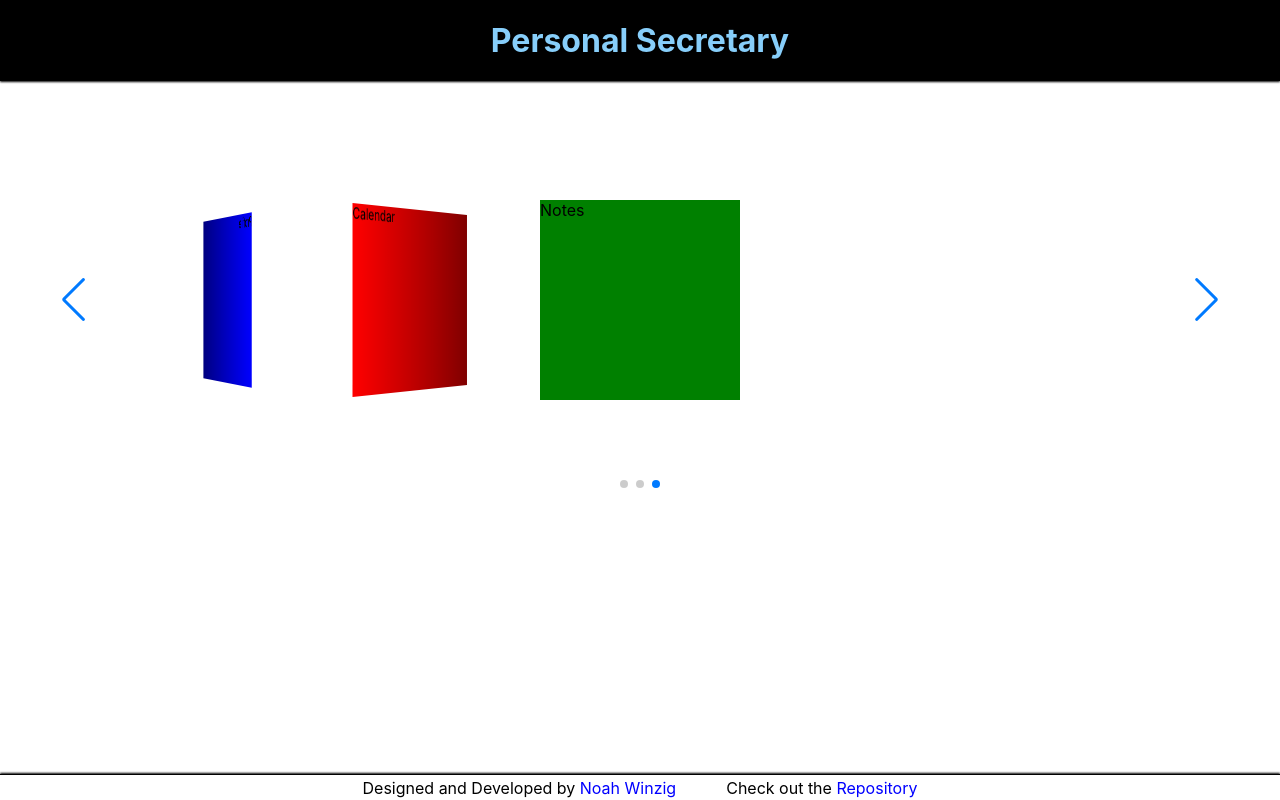
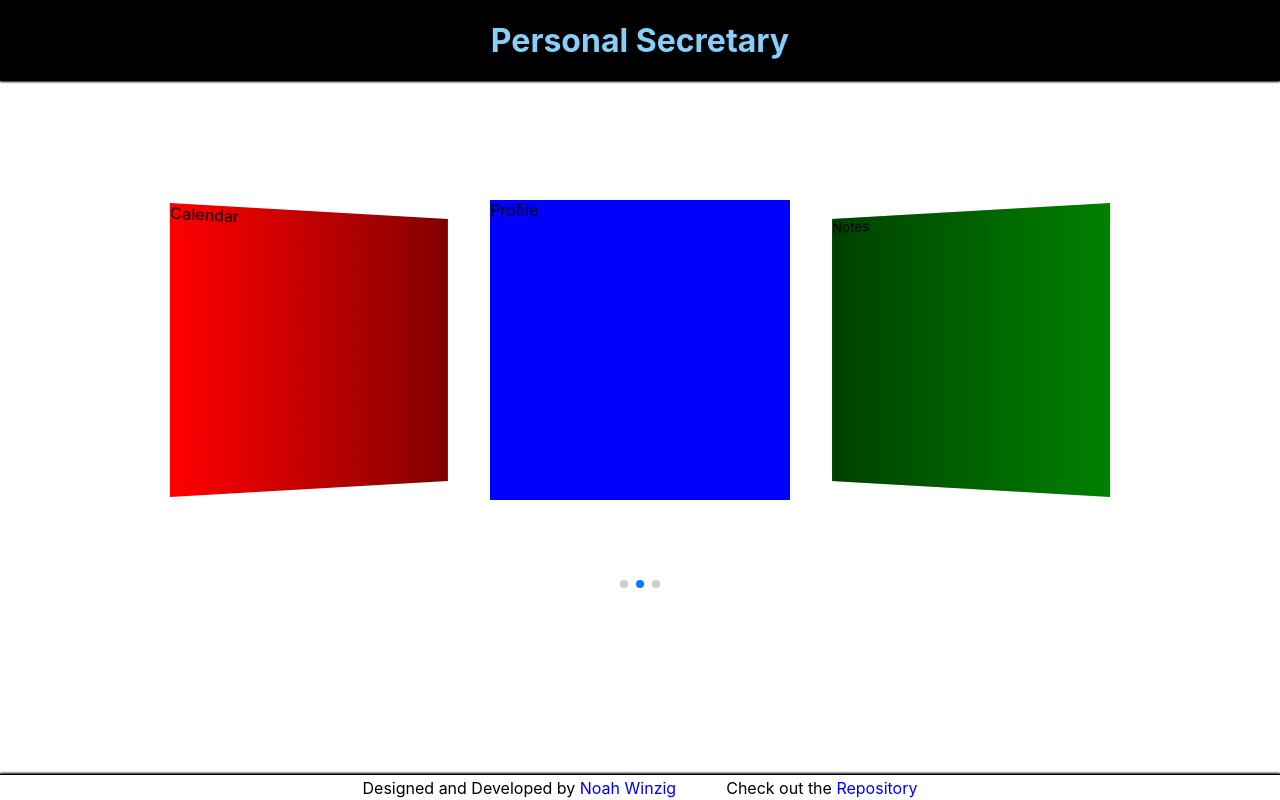
Before and after one commit to nwinzig/Personal-Secretary, a React (Create React App) app in the folder react-app/: page / in a window 1280 px wide. Built offline with nearby package versions, Linux system fonts and the light colour scheme.

Commit message:
better size for slides and made it so page will always start at middle slide pointing to profile

```diff
--- a/react-app/src/carousel/Carousel.tsx
+++ b/react-app/src/carousel/Carousel.tsx
@@ -17,19 +17,26 @@ import './carousel.css'
 function Carousel(){
     return (
         <Swiper
+        initialSlide={1}
         effect={"coverflow"}
-        loop={true}
-        modules={[Navigation, Pagination, EffectCoverflow]}
-        spaceBetween={50}
+        grabCursor={true}
+        // focusableElements={'select'}
+        modules={[Pagination, EffectCoverflow]}
+        // spaceBetween={50}
         slidesPerView={"auto"}
         centeredSlides={true}
-        navigation
+        coverflowEffect={{
+            rotate: 30,
+            stretch: -50,
+            depth:100,
+            modifier: 1,
+            slideShadows: true
+        }}
+        // navigation
         pagination= {{clickable: true}}
-        onSlideChange={() => console.log('slide change')}
-        onSwiper={(swiper) => console.log(swiper)}
         >
+            <SwiperSlide id="addRed">Calendar</SwiperSlide>
             <SwiperSlide id='addBlue'>Profile</SwiperSlide>
-            <SwiperSlide id="addRed">Calendar</SwiperSlide>
             <SwiperSlide id="addGreen">Notes</SwiperSlide>
             {/* <SwiperSlide>Slide 4</SwiperSlide> */}
         </Swiper>
--- a/react-app/src/carousel/carousel.css
+++ b/react-app/src/carousel/carousel.css
@@ -9,8 +9,8 @@
 .swiper-slide{
     background-position: center;
     background-size: cover;
-    width: 200px;
-    height: 200px;
+    width: 300px;
+    height: 300px;
 }
 #addBlue{
     background-color: blue;
```
